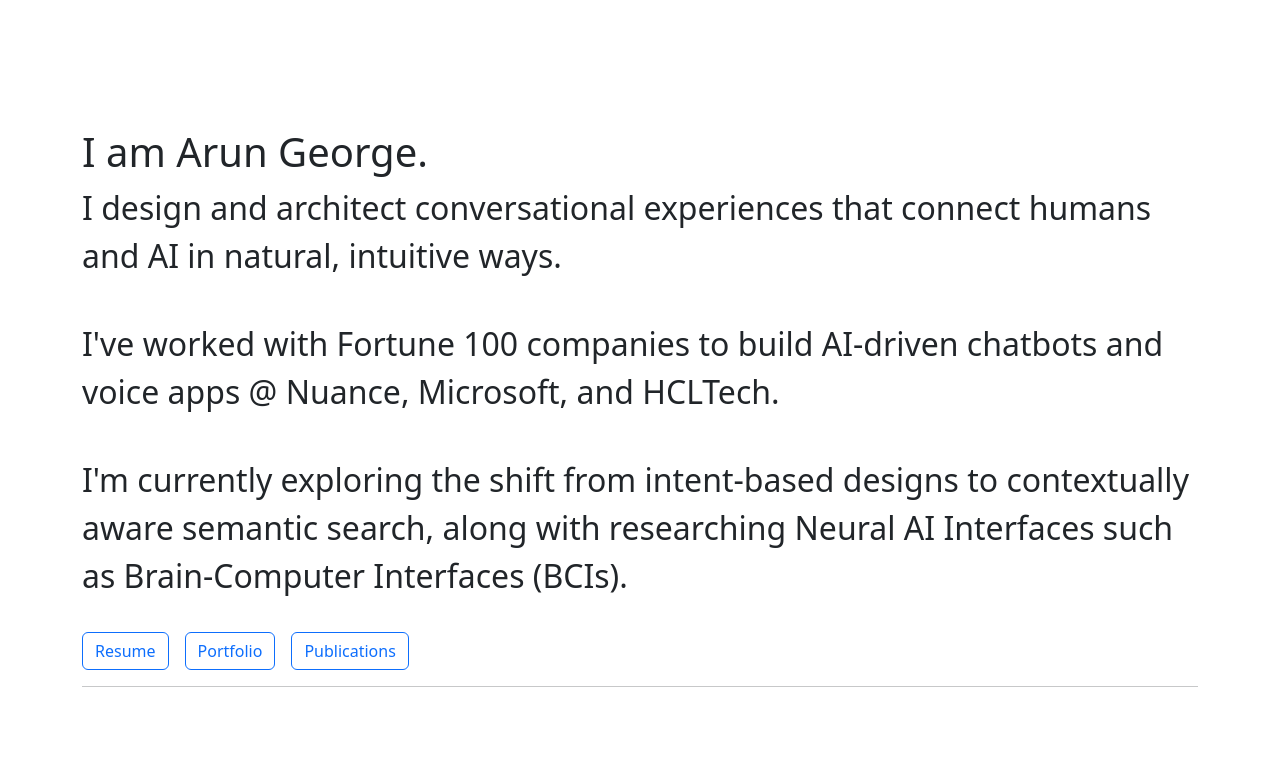
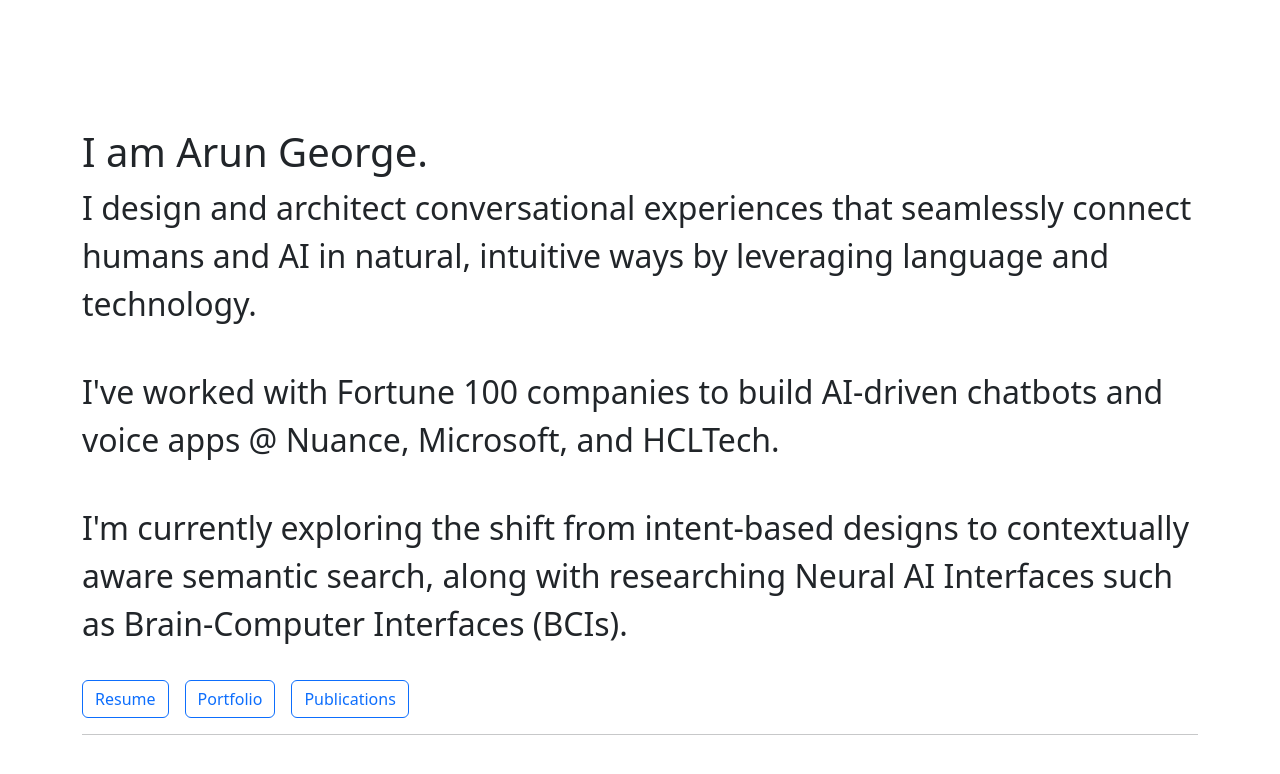
Before and after one commit to theuxfactor/arungeorge.me, a Next.js app: page / in a window 1280 px wide. Shown: the top 774 px of the page. Built offline with nearby package versions, Linux system fonts and the light colour scheme.

Commit message:
Update page.js
text updates

```diff
--- a/src/app/page.js
+++ b/src/app/page.js
@@ -9,7 +9,7 @@ export default function HomePage() {
 
       <h1>I am Arun George.</h1>
        <p className="fs-2 fw-normal">
-        I design and architect conversational experiences that connect humans and AI in natural, intuitive ways.
+       I design and architect conversational experiences that seamlessly connect humans and AI in natural, intuitive ways by leveraging language and technology.
         </p> <br />
   <p className="fs-2 fw-normal">I&apos;ve worked with Fortune 100 companies to build AI-driven chatbots and voice apps @ Nuance, Microsoft, and HCLTech.</p> <br />
   <p className="fs-2 fw-normal"> I&apos;m currently exploring the shift from intent‑based designs to contextually aware semantic search, along with researching Neural AI Interfaces such as Brain-Computer Interfaces (BCIs).</p>
```
